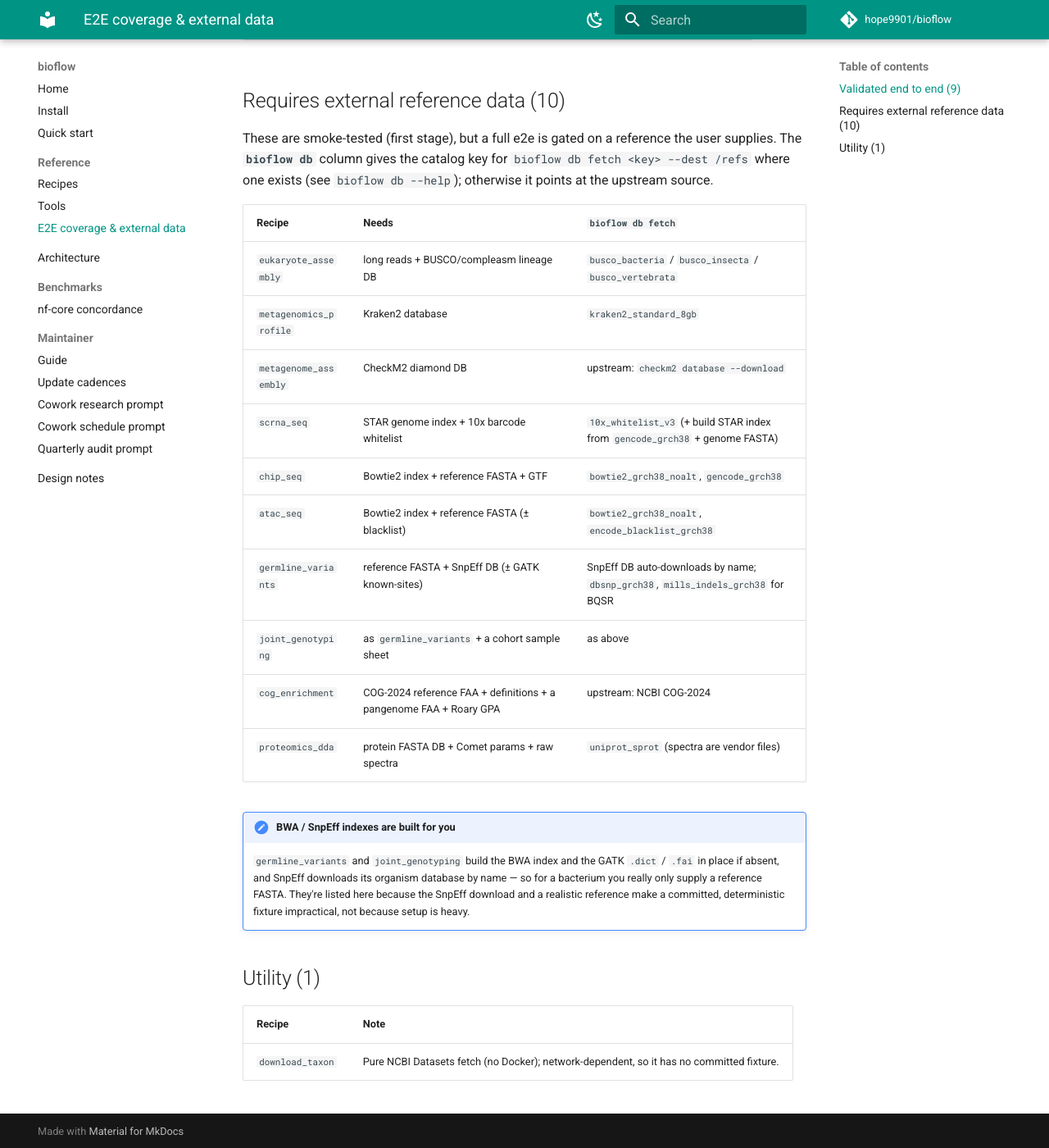
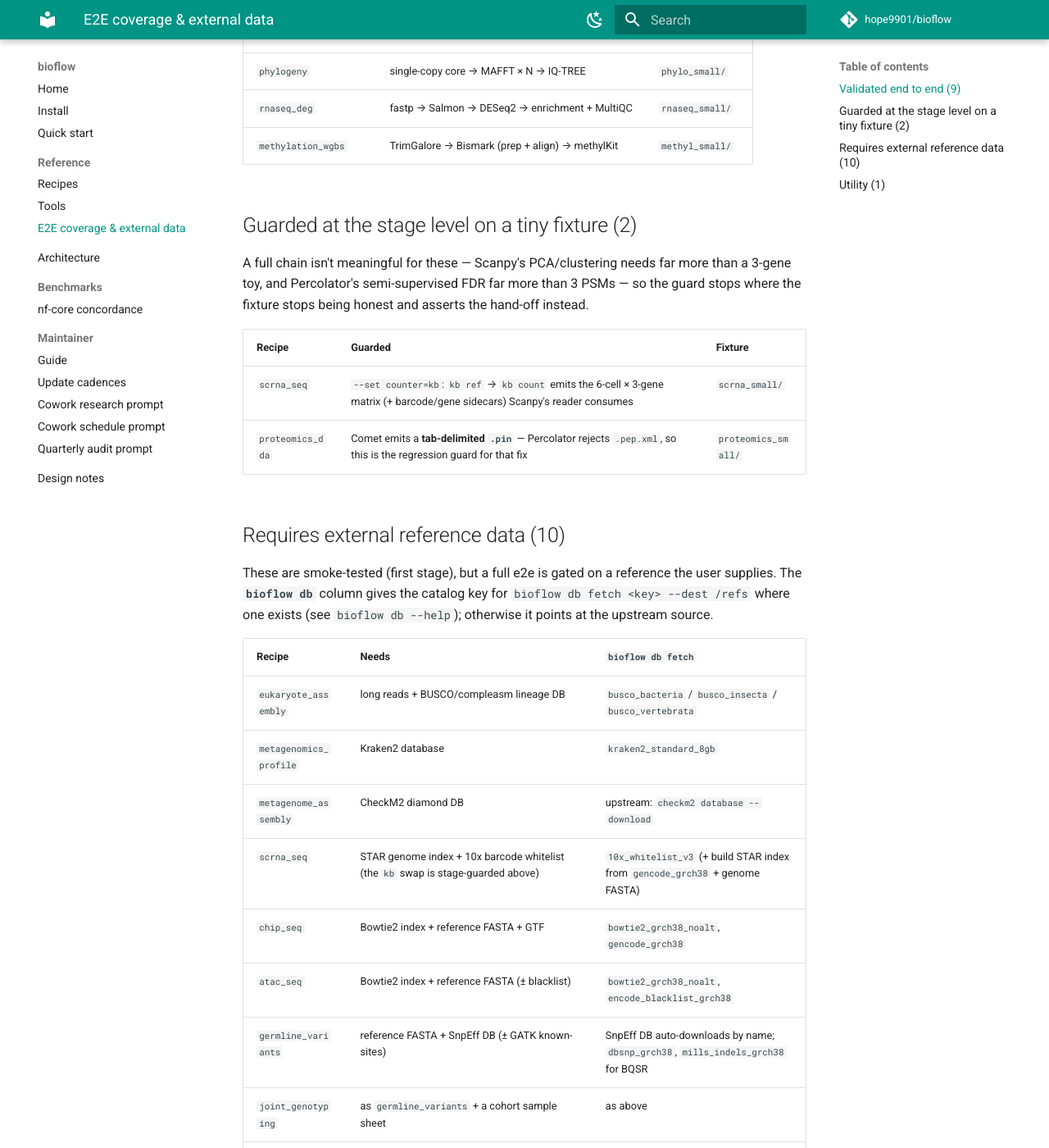
Before and after one commit to hope9901/bioflow, an MkDocs documentation site: the page built from docs/reference/e2e-coverage.md, in a window 1280 px wide and 1400 px high, scrolled down 989 px. Shown: the whole window at 82% size. Built offline with MkDocs 1.6.1 and Material for MkDocs 9.7.7, drawn with Linux system fonts in a browser that asks for light colours; comment, search, counter and statistics services are not loaded; some of the changed text lies outside the part shown.

Commit message:
ci: actually run the fixture-backed swap guards in the nightly job
The guards added for the kb counter and the Comet -> Percolator .pin fix were
never executed: the nightly workflow runs three named files and
test_fixture_backed_swaps.py wasn't one of them, so the regression protection
was nominal. Adds the step.

Also updates docs/reference/e2e-coverage.md, which still described two testing
tiers and listed scrna_seq / proteomics_dda as smoke-only: there are now three
tiers, and those two have committed fixtures with stage-level guards (a full
chain isn't meaningful for them -- Scanpy's PCA needs far more than 3 genes,
Percolator's FDR far more than 3 PSMs).

Co-Authored-By: Claude Opus 4.8 <noreply@anthropic.com>

```diff
--- a/docs/reference/e2e-coverage.md
+++ b/docs/reference/e2e-coverage.md
@@ -1,13 +1,19 @@
 # End-to-end test coverage & external data
 
-bioflow ships **two tiers** of automated recipe testing:
+bioflow ships **three tiers** of automated recipe testing:
 
 * a **smoke matrix** ([`tests/integration/test_recipe_smoke_matrix.py`](https://github.com/hope9901/bioflow/blob/main/tests/integration/test_recipe_smoke_matrix.py))
   that runs each recipe's *first* stage against its real container, and
 * a **full end-to-end** suite
   ([`tests/integration/test_full_pipeline_e2e.py`](https://github.com/hope9901/bioflow/blob/main/tests/integration/test_full_pipeline_e2e.py))
   that runs a recipe's **entire chain** on a committed fixture and asserts
-  real outputs flow between stages.
+  real outputs flow between stages, and
+* **stage-level guards**
+  ([`tests/integration/test_fixture_backed_swaps.py`](https://github.com/hope9901/bioflow/blob/main/tests/integration/test_fixture_backed_swaps.py))
+  for recipes whose *tail* needs more data than a committed fixture can give —
+  they assert each stage hands the next one the artifact it expects.
+
+All three run in the nightly Docker job.
 
 A recipe gets a committed full-e2e fixture only when its inputs are small
 enough to live in git (a few-kb genome, synthetic reads).  Recipes that
@@ -33,6 +39,18 @@ Each runs its full chain in CI (the nightly job) on a fixture under
 | `rnaseq_deg` | fastp → Salmon → DESeq2 → enrichment + MultiQC | `rnaseq_small/` |
 | `methylation_wgbs` | TrimGalore → Bismark (prep + align) → methylKit | `methyl_small/` |
 
+## Guarded at the stage level on a tiny fixture (2)
+
+A full chain isn't meaningful for these — Scanpy's PCA/clustering needs far
+more than a 3-gene toy, and Percolator's semi-supervised FDR far more than 3
+PSMs — so the guard stops where the fixture stops being honest and asserts the
+hand-off instead.
+
+| Recipe | Guarded | Fixture |
+|---|---|---|
+| `scrna_seq` | `--set counter=kb`: `kb ref` → `kb count` emits the 6-cell × 3-gene matrix (+ barcode/gene sidecars) Scanpy's reader consumes | `scrna_small/` |
+| `proteomics_dda` | Comet emits a **tab-delimited `.pin`** — Percolator rejects `.pep.xml`, so this is the regression guard for that fix | `proteomics_small/` |
+
 ## Requires external reference data (10)
 
 These are smoke-tested (first stage), but a full e2e is gated on a
@@ -45,13 +63,13 @@ catalog key for `bioflow db fetch <key> --dest /refs` where one exists
 | `eukaryote_assembly` | long reads + BUSCO/compleasm lineage DB | `busco_bacteria` / `busco_insecta` / `busco_vertebrata` |
 | `metagenomics_profile` | Kraken2 database | `kraken2_standard_8gb` |
 | `metagenome_assembly` | CheckM2 diamond DB | upstream: `checkm2 database --download` |
-| `scrna_seq` | STAR genome index + 10x barcode whitelist | `10x_whitelist_v3` (+ build STAR index from `gencode_grch38` + genome FASTA) |
+| `scrna_seq` | STAR genome index + 10x barcode whitelist (the `kb` swap is stage-guarded above) | `10x_whitelist_v3` (+ build STAR index from `gencode_grch38` + genome FASTA) |
 | `chip_seq` | Bowtie2 index + reference FASTA + GTF | `bowtie2_grch38_noalt`, `gencode_grch38` |
 | `atac_seq` | Bowtie2 index + reference FASTA (± blacklist) | `bowtie2_grch38_noalt`, `encode_blacklist_grch38` |
 | `germline_variants` | reference FASTA + SnpEff DB (± GATK known-sites) | SnpEff DB auto-downloads by name; `dbsnp_grch38`, `mills_indels_grch38` for BQSR |
 | `joint_genotyping` | as `germline_variants` + a cohort sample sheet | as above |
 | `cog_enrichment` | COG-2024 reference FAA + definitions + a pangenome FAA + Roary GPA | upstream: NCBI COG-2024 |
-| `proteomics_dda` | protein FASTA DB + Comet params + raw spectra | `uniprot_sprot` (spectra are vendor files) |
+| `proteomics_dda` | protein FASTA DB + Comet params + raw spectra (search → `.pin` is stage-guarded above) | `uniprot_sprot` (spectra are vendor files) |
 
 !!! note "BWA / SnpEff indexes are built for you"
     `germline_variants` and `joint_genotyping` build the BWA index and the
```
Also changed, not shown: 1 other file.
